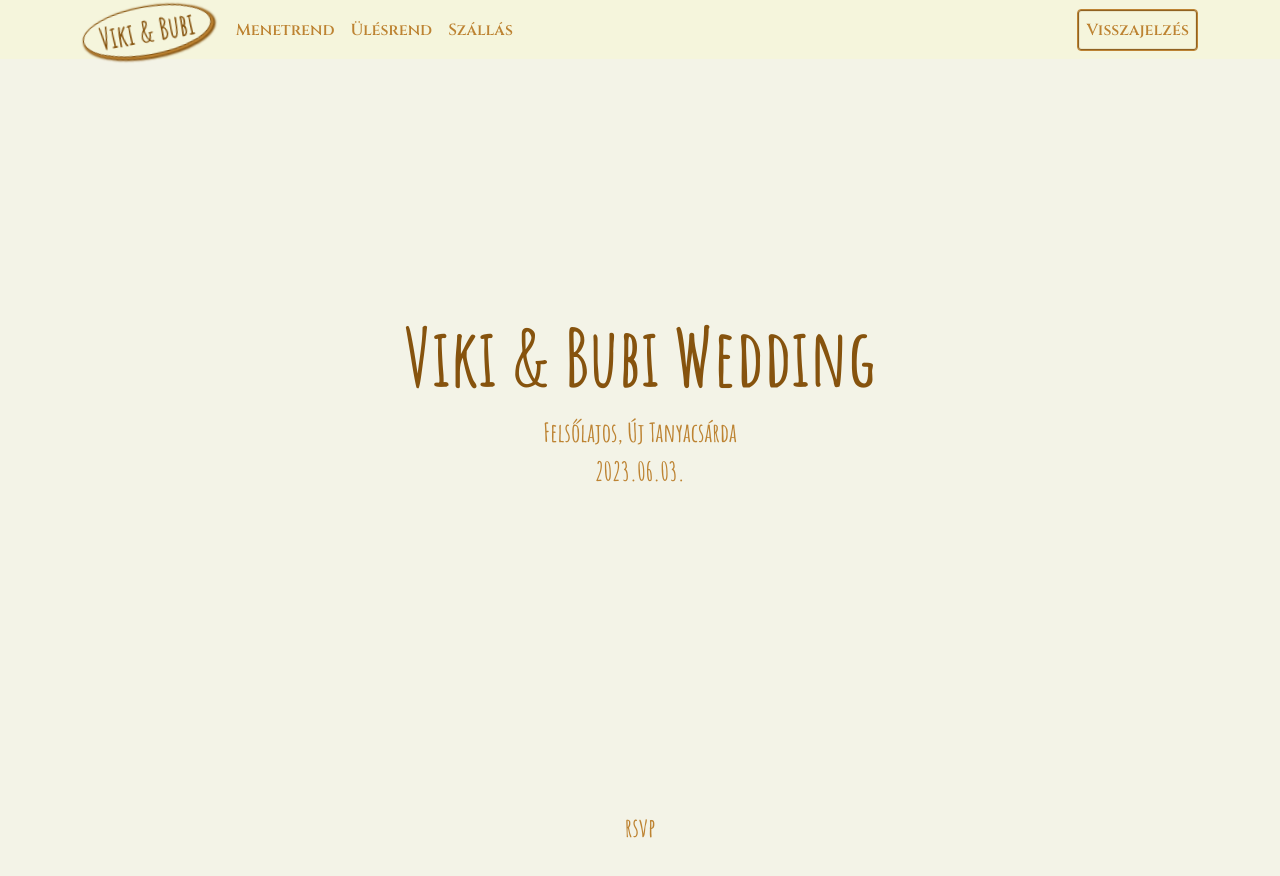
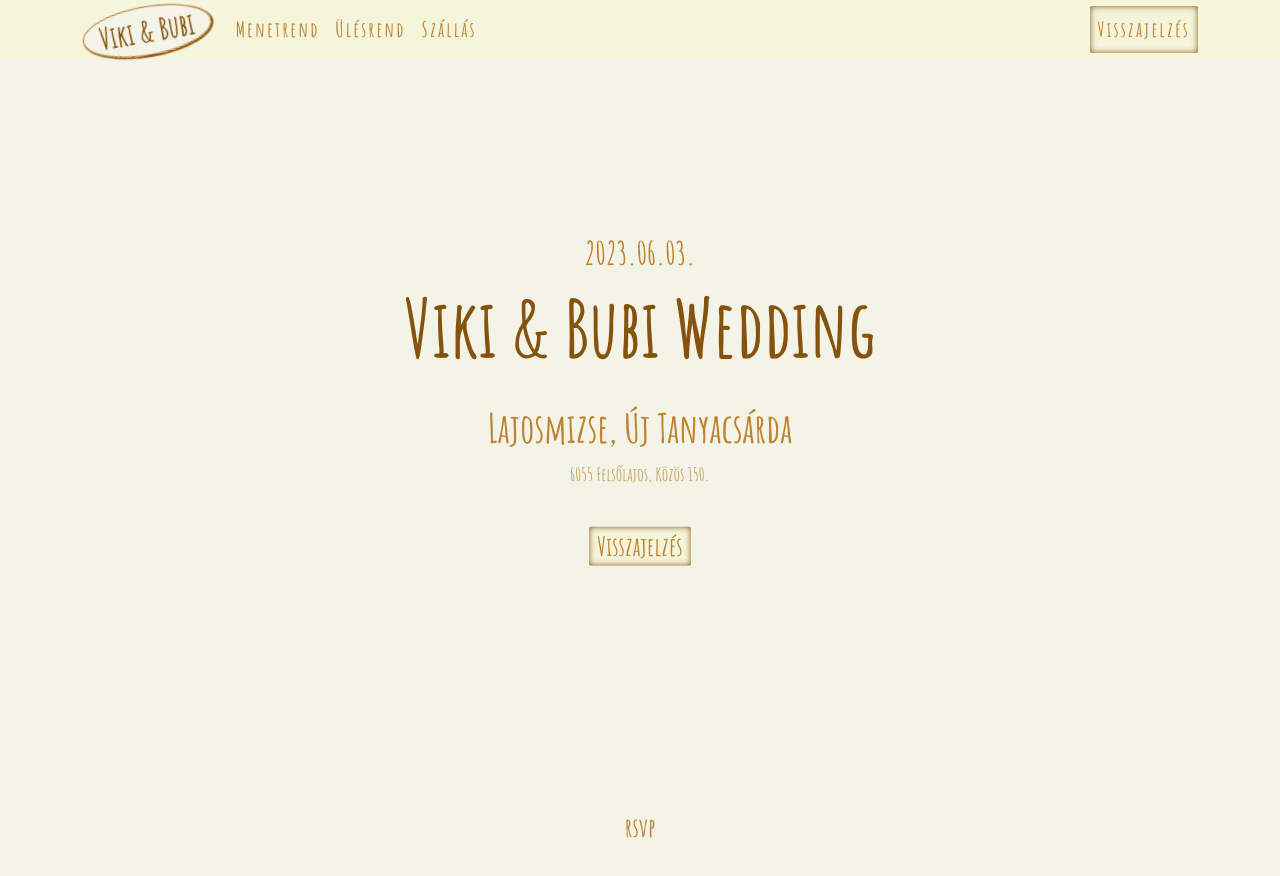
Before and after one commit to broy94/vbwedding, a React (Create React App) app: page / in a window 1280 px wide. Shown: the top 876 px of the page. Built offline with nearby package versions, Linux system fonts and the light colour scheme; the HTML template or start-up script is replaced by a standard one.

Commit message:
redesign menu and main page

```diff
--- a/src/Menu.css
+++ b/src/Menu.css
@@ -19,15 +19,19 @@ a.navbar-brand {
     font-size: 30px;
     color: var(--dark-brown);
     border-radius: 50%;
-    box-shadow: 1px 1px 1px 1px var(--light-brown), 2px 2px 2px 2px var(--dark-brown);
-    border: 1px solid var(--dark-brown);
+    box-shadow: 1px 1px 1px 1px var(--dark-brown);
+    border: 1px solid var(--light-brown);
+    background-color: var(--bg-color-section);
 }
 a.navbar-brand:hover {
-    box-shadow: 1px 1px 1px 1px var(--light-brown), 2px 2px 2px 2px var(--dark-brown), 0 0 1px 1px var(--light-brown) inset;
+    color: var(--dark-brown);
+    box-shadow: 0 0 1px 1px var(--dark-brown) inset, 0 0 2px 2px var(--light-brown) inset;
 }
 
 div.navbar-nav {
     font-family: var(--font-menu);
+    letter-spacing: 2px;
+    font-size: 1.3em;
 }
 
 div.navbar-nav.me-auto a.nav-link:hover {
@@ -49,7 +53,7 @@ span:has(a.navbar-brand.active-main) {
     transition: transform 0.5s linear;
 }
 
-a.navbar-brand:hover, div.navbar-nav a.nav-link {
+div.navbar-nav a.nav-link {
     color: var(--light-brown);
 }
 
@@ -68,12 +72,3 @@ button.navbar-toggler {
     color: var(--dark-brown);
     border-color: var(--dark-brown);
 }
-
-span.scroller-link a.rsvp {
-    border: 1px solid var(--light-brown);
-    border-radius: 4px;
-    box-shadow: 0 0 1px 1px var(--dark-brown) inset;
-}
-span.scroller-link a.rsvp:hover {
-    box-shadow: 0 0 1px 1px var(--dark-brown) inset, 0 0 2px 2px var(--light-brown) inset;
-}
--- a/src/Menu.js
+++ b/src/Menu.js
@@ -19,7 +19,9 @@ class Menu extends React.Component {
                             <Nav.Link as={ScrollerLink} to="accommodation" spy={true} activeClass="active">Szállás</Nav.Link>
                         </Nav>
                         <Nav className="mr-auto">
-                            <Nav.Link as={ScrollerLink} to="rsvp" className="rsvp">Visszajelzés</Nav.Link>
+                            <span className="button">
+                                <Nav.Link as={ScrollerLink} to="rsvp" className="rsvp">Visszajelzés</Nav.Link>
+                            </span>
                         </Nav>
                     </Navbar.Collapse>
                 </Container>
--- a/src/index.css
+++ b/src/index.css
@@ -4,7 +4,8 @@
   --menu-height: 59px;
   --font-ornate: 'Amatic SC', cursive;
   --font-common: var(--font-ornate);
-  --font-menu: 'Cinzel', serif;
+  /*--font-menu: 'Cinzel', serif;*/
+  --font-menu: var(--font-ornate);
   --bg-color-menu: beige;
   --bg-color-section: #f3f3e7;
 }
@@ -24,3 +25,19 @@ code {
   font-family: source-code-pro, Menlo, Monaco, Consolas, 'Courier New',
     monospace;
 }
+
+/*#region BUTTON*/
+span.button {
+  cursor: pointer;
+  display: inline-block;
+}
+span.button.hover:hover,
+span.button:not(.hover) {
+  box-shadow: 0 0 6px 0 var(--dark-brown) inset;
+  border-radius: 2px;
+  background-color: var(--bg-color-menu);
+}
+span.button:hover {
+  box-shadow: 0 0 1px 1px var(--dark-brown) inset, 0 0 2px 2px var(--light-brown) inset;
+}
+/*#endregion*/
--- a/src/main/Main.css
+++ b/src/main/Main.css
@@ -7,11 +7,23 @@
     /*opacity: 0.4;*/
 }
 
-#main h1 {
+#main h1.display-1 {
+    color: var(--dark-brown);
+}
+
+#main h1.display-1, #main h2 {
     font-family: var(--font-ornate);
-    color: var(--dark-brown);
     transition: all .5s linear;
 }
-#main h1:hover {
+#main h1.display-1:hover, #main h2:hover {
     transform: scale(1.1);
 }
+
+#main a {
+    color: var(--light-brown);
+}
+
+#main small {
+    font-size: .7em;
+    opacity: .7;
+}
--- a/src/main/Main.js
+++ b/src/main/Main.js
@@ -7,24 +7,35 @@ import Nav from 'react-bootstrap/Nav';
 import ScrollerLink from "../ScrollerLink";
 
 class Main extends React.Component {
+    googleMapsLink = "https://goo.gl/maps/c9ff9wVG3VXiVAAV8";
+
     render() {
         return (
             <Section id="main">
                 <Container className="position-absolute top-50 start-50 translate-middle">
                     <Row>
+                        <Col><h2>2023.06.03.</h2></Col>
+                    </Row>
+                    <Row>
                         <Col><h1 className="display-1">Viki & Bubi Wedding</h1></Col>
                     </Row>
-                    <Row>
-                        <Col>Felsőlajos, Új Tanyacsárda</Col>
+                    <Row className="mt-1">
+                        <Col>
+                            <a href={this.googleMapsLink} target="_blank">
+                                <span className="button hover p-3">
+                                    <h1 className="mb-0">Lajosmizse, Új Tanyacsárda</h1>
+                                    <small>6055 Felsőlajos, Közös 150.</small>
+                                </span>
+                            </a>
+                        </Col>
                     </Row>
-                    <Row>
-                        <Col>2023.06.03.</Col>
+                    <Row className="mt-1">
+                        <Col>
+                            <span className="button mt-3 px-2 py-0">
+                                <Nav.Link as={ScrollerLink} to="rsvp" className="rsvp">Visszajelzés</Nav.Link>
+                            </span>
+                        </Col>
                     </Row>
-                    {/*<Row>*/}
-                    {/*    <Col>*/}
-                    {/*        <Nav.Link as={ScrollerLink} to="rsvp" className="rsvp">Visszajelzés</Nav.Link>*/}
-                    {/*    </Col>*/}
-                    {/*</Row>*/}
                 </Container>
             </Section>
         );
```
